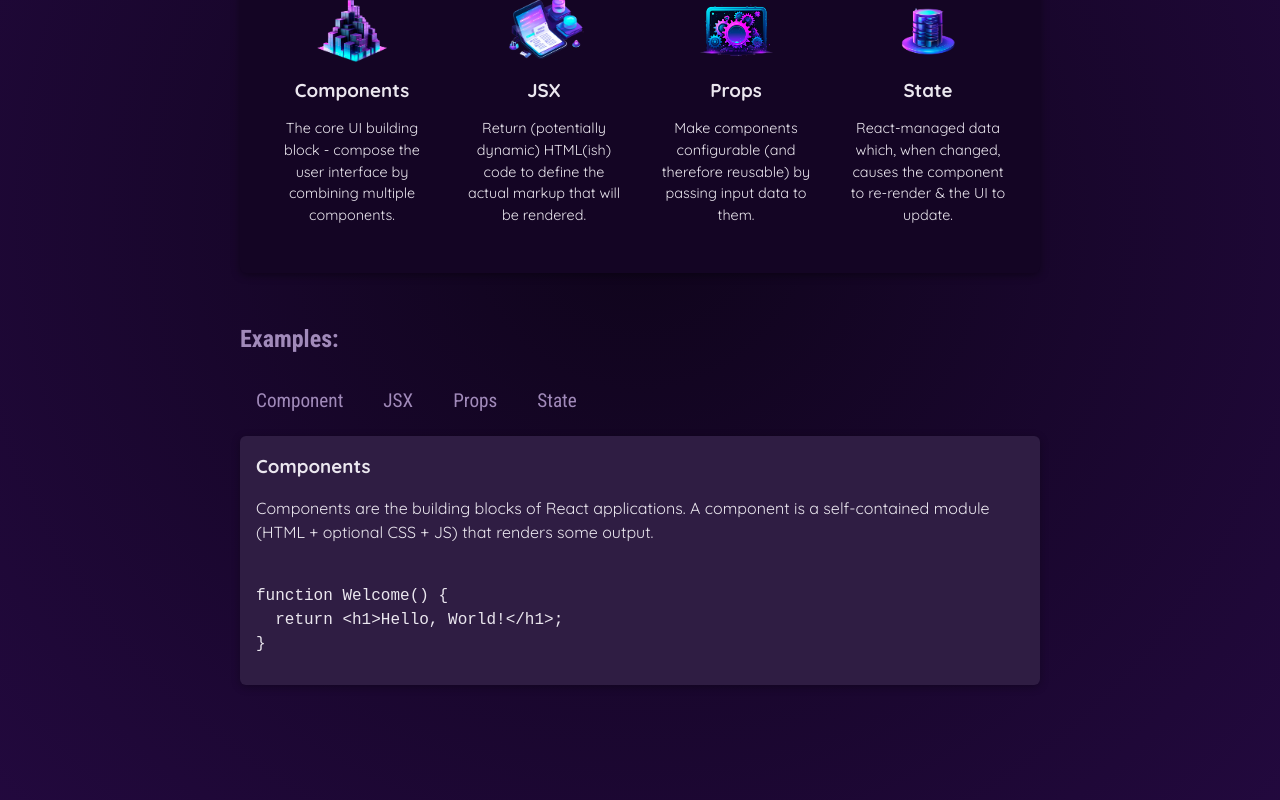
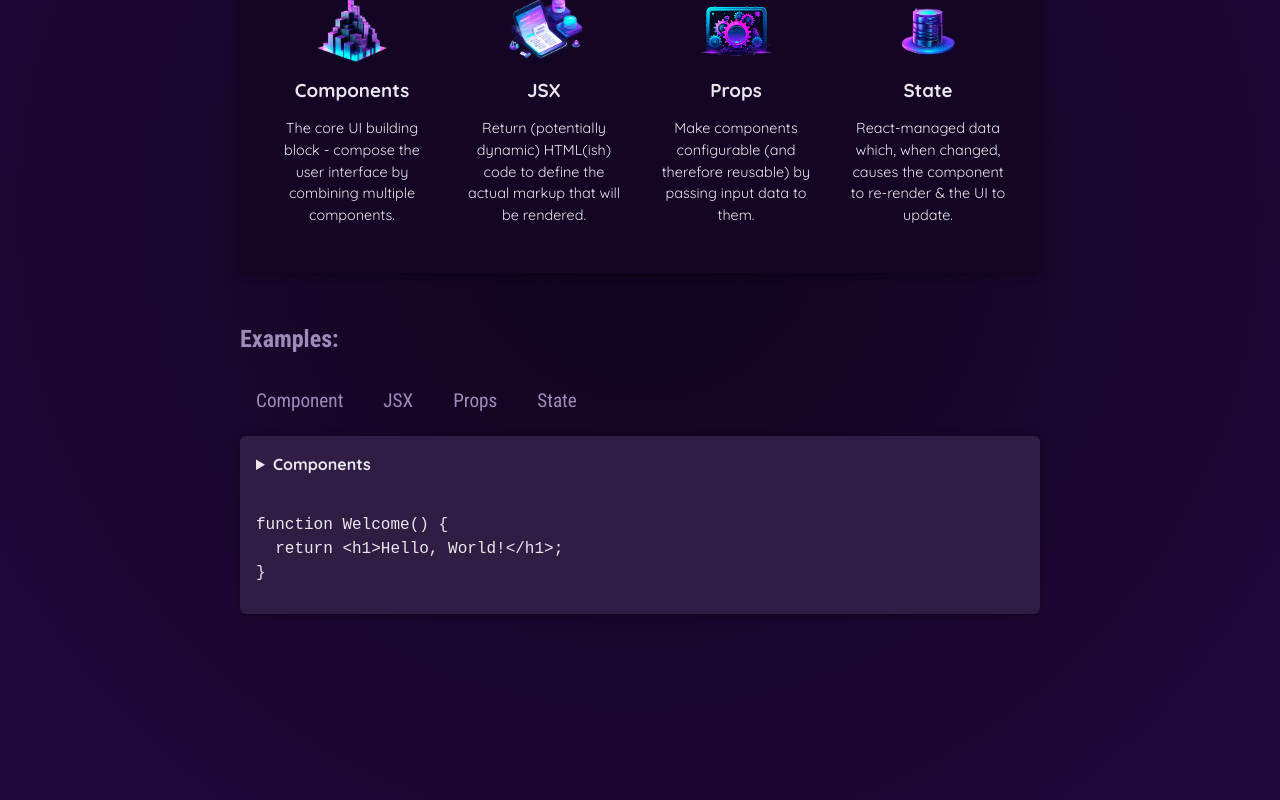
Before and after one commit to shamikaredkar/ReactLandingPage, a React (Vite) app: page / in a window 1280 px wide. Both pictures are taken after a click on the button "Component". Shown: the part 426-1226 px from the top of the page. Built offline with nearby package versions, Linux system fonts and the light colour scheme.

Commit message:
Conditional Rendering completed

```diff
--- a/src/App.jsx
+++ b/src/App.jsx
@@ -6,7 +6,7 @@
 import { useState } from "react";
 
 function App() {
-  const [selectedTopic, setSelectedTopic] = useState("components");
+  const [selectedTopic, setSelectedTopic] = useState("");
 
   const handleClick = (selectedButton) => {
     /*
@@ -62,13 +62,20 @@
             <TabButton onClick={() => handleClick("props")}>Props</TabButton>
             <TabButton onClick={() => handleClick("state")}>State</TabButton>
           </menu>
+          {/*Conditional Rendering*/}
+          {!selectedTopic ? (
+            <p>Please select a topic to begin</p>
+          ) : (
             <div id='tab-content'>
-            <h3>{EXAMPLES[selectedTopic].title}</h3>
+              <details>
+                <summary>{EXAMPLES[selectedTopic].title}</summary>
                 <p>{EXAMPLES[selectedTopic].description}</p>
+              </details>
               <pre>
                 <code>{EXAMPLES[selectedTopic].code}</code>
               </pre>
             </div>
+          )}
         </section>
       </main>
     </div>
--- a/src/index.css
+++ b/src/index.css
@@ -90,6 +90,10 @@
   margin: 0;
 }
 
+summary{
+  font-weight: bold;
+}
+
 #tab-content code {
   font-size: 1rem;
 }
```
Lines whose indentation alone changed are shown as unchanged.
